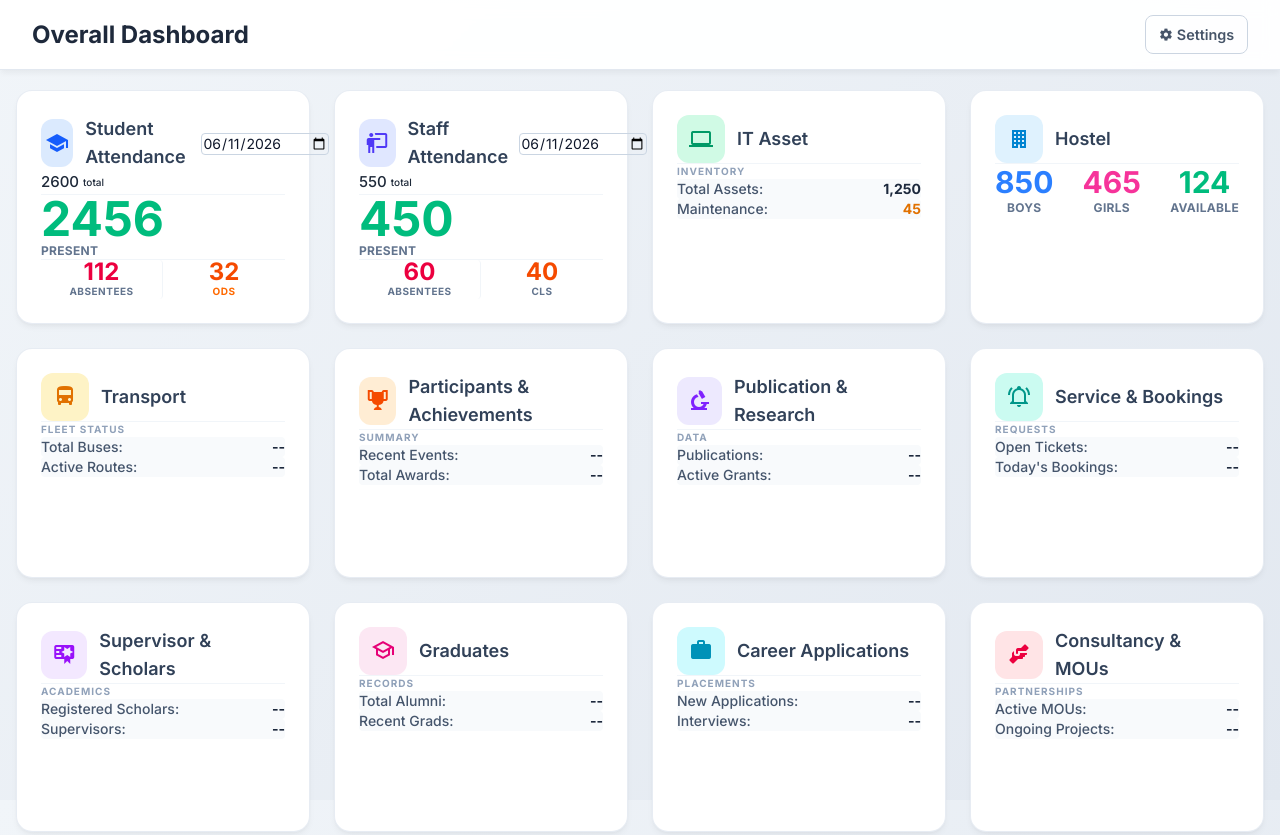
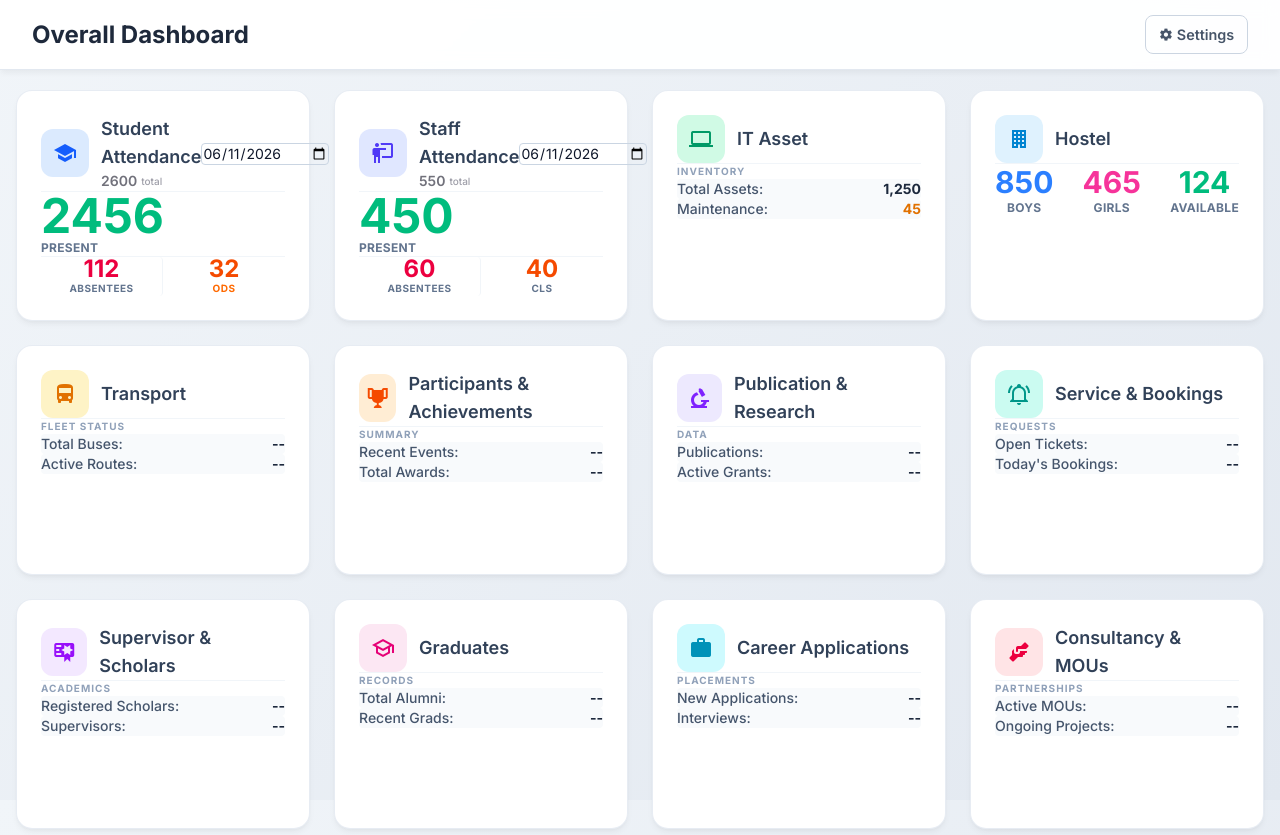
Before and after one commit to BALASUBRAMANIYAN-S/Dashboard, a website: page index.html in a window 1280 px wide. Shown: the top 835 px of the page. Drawn offline with Linux system fonts and the light colour scheme.

Commit message:
correction

```diff
--- a/index.html
+++ b/index.html
@@ -29,19 +29,20 @@
                             <div class="flex items-center gap-3">
                                 <span class="icon-container bg-blue-100 text-blue-600"><i
                                         class="mdi mdi-school"></i></span>
-                                <span class="text-lg font-semibold text-slate-700">Student Attendance</span>
+                                <div class="flex-1">
+                                    <span class="text-lg font-semibold text-slate-700">Student Attendance</span>
+                                    <span>
+                                        <div class="flex items-center gap-1" id="student-total-val">
+                                            <p class="text-sm font-semibold text-zinc-500">2600</p>
+                                            <p class="text-[10px] font-medium text-zinc-400">total</p>
+                                        </div>
+                                    </span>
+                                </div>
                             </div>
                             <div onclick="event.stopPropagation();">
                                 <input type="date"
                                     class="dashboard-date border border-slate-300 rounded p-1 text-sm outline-none focus:border-blue-500"
                                     onchange="updateMockData(this, 'student')">
-                            </div>
-                        </div>
-                        <div class="px-2 mb-3">
-                            <div class="text-[15px] items-center flex gap-1 font-medium text-gray-800"
-                                id="student-total-val">
-                                <p>2600</p>
-                                <p class="text-[10px]">total</p>
                             </div>
                         </div>
                     </div>
@@ -77,19 +78,20 @@
                             <div class="flex items-center gap-3">
                                 <span class="icon-container bg-indigo-100 text-indigo-600"><i
                                         class="mdi mdi-human-male-board"></i></span>
-                                <span class="text-lg font-semibold text-slate-700">Staff Attendance</span>
+                                <div class="flex-1">
+                                    <span class="text-lg font-semibold text-slate-700">Staff Attendance</span>
+                                    <span>
+                                        <div class="flex items-center gap-1" id="staff-total-val">
+                                            <p class="text-sm font-semibold text-zinc-500">550</p>
+                                            <p class="text-[10px] font-medium text-zinc-400">total</p>
+                                        </div>
+                                    </span>
+                                </div>
                             </div>
                             <div onclick="event.stopPropagation();">
                                 <input type="date"
                                     class="dashboard-date border border-slate-300 rounded p-1 text-sm outline-none focus:border-blue-500"
                                     onchange="updateMockData(this, 'staff')">
-                            </div>
-                        </div>
-                        <div class="">
-                            <div class="text-[15px] flex items-center gap-1 font-medium text-gray-800"
-                                id="student-total-val">
-                                <p>550</p>
-                                <p class="text-[10px]">total</p>
                             </div>
                         </div>
                     </div>
```
Also changed, not shown: attendance/pg-departments.html (+4 -0 lines), attendance/scholars-departments.html (+4 -0 lines), attendance/section-overview.html (+4 -0 lines), attendance/staff-details.html (+7 -0 lines), attendance/student-attendance.html (+4 -0 lines), attendance/student-details.html (+4 -0 lines), attendance/ug-departments.html (+4 -0 lines), attendance/year-overview.html (+4 -0 lines), dist/output.css.
